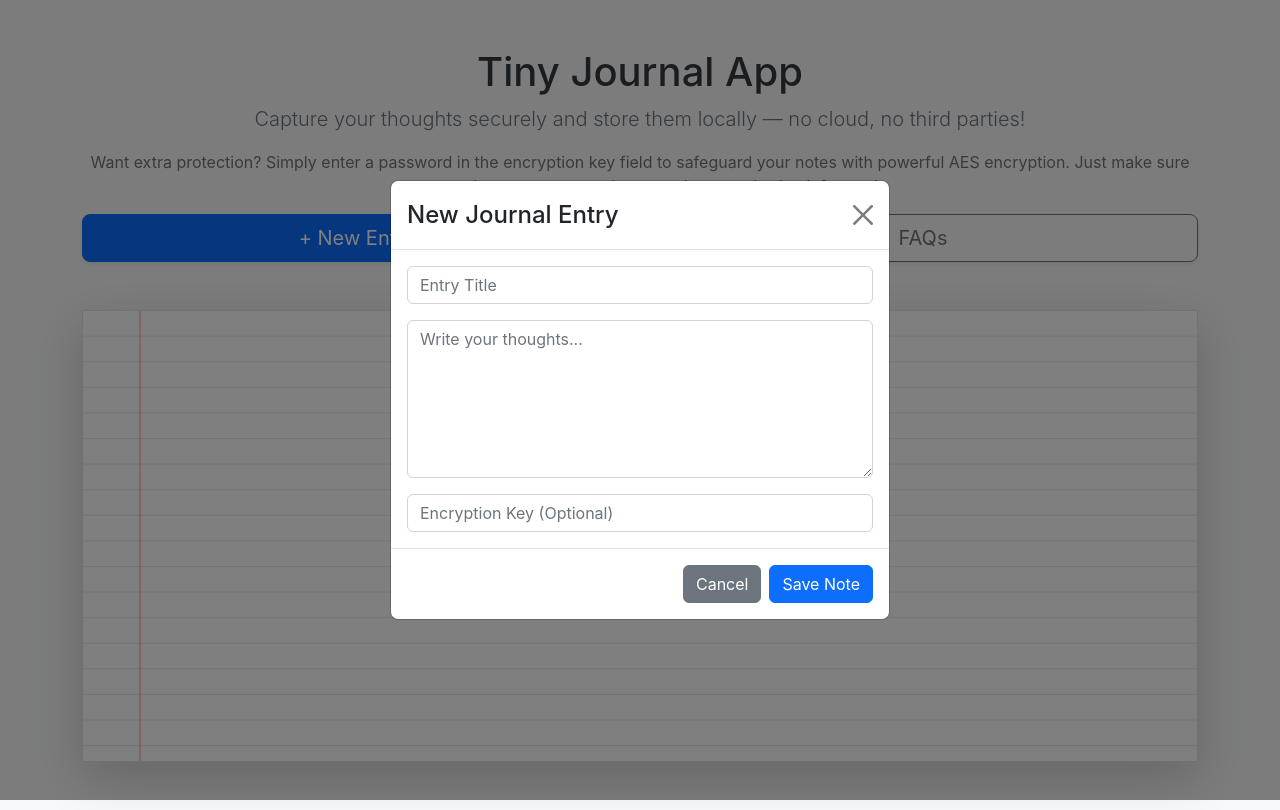
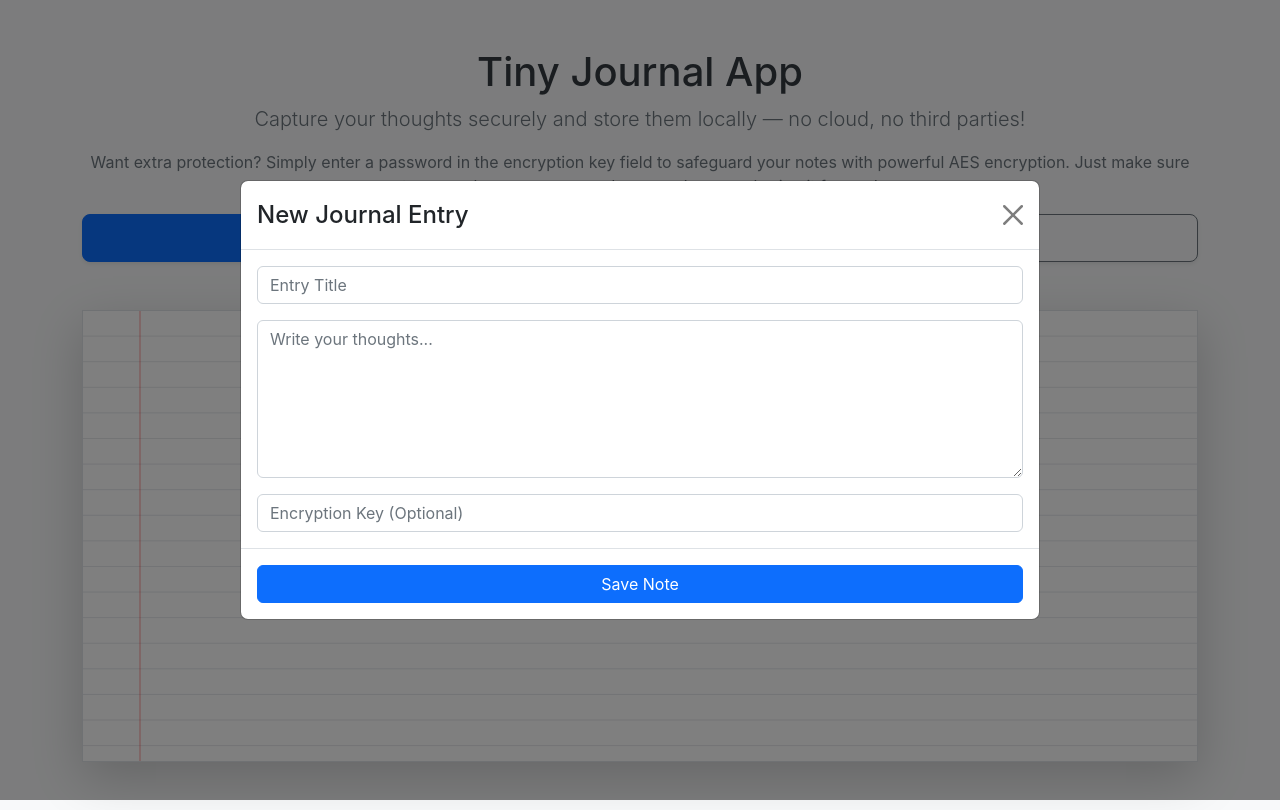
Before and after one commit to Yin4TheWin/tiny-journal-app, a React (Create React App) app: page / in a window 1280 px wide. Both pictures are taken after a click on the button "+ New Entry". Built offline with nearby package versions, Linux system fonts and the light colour scheme.

Commit message:
Modal styling updates

```diff
--- a/src/App.js
+++ b/src/App.js
@@ -88,7 +88,7 @@ function App() {
           </div>
         </Container>
 
-        <Modal show={showModal} onHide={() => setShowModal(false)} centered>
+        <Modal show={showModal} onHide={() => setShowModal(false)} centered size='lg'>
           <Modal.Header closeButton>
             <Modal.Title>New Journal Entry</Modal.Title>
           </Modal.Header>
@@ -131,8 +131,9 @@ function App() {
             </Form>
           </Modal.Body>
           <Modal.Footer>
-            <Button variant="secondary" onClick={() => setShowModal(false)}>Cancel</Button>
-            <Button variant="primary" onClick={addNewNote}>Save Note</Button>
+           <Button variant="primary" onClick={addNewNote} className="w-100">
+      Save Note
+    </Button>
           </Modal.Footer>
         </Modal>
 
@@ -144,8 +145,8 @@ function App() {
             Are you sure you want to delete this entry? This action cannot be undone.
           </Modal.Body>
           <Modal.Footer>
-            <Button variant="secondary" onClick={() => setShowDeleteModal(false)}>Cancel</Button>
-            <Button variant="danger" onClick={deleteNote}>Delete</Button>
+            <Button variant="secondary" onClick={() => setShowDeleteModal(false)} className="flex-fill">Cancel</Button>
+            <Button variant="danger" onClick={deleteNote} className="flex-fill">Delete</Button>
           </Modal.Footer>
         </Modal>
 
```
